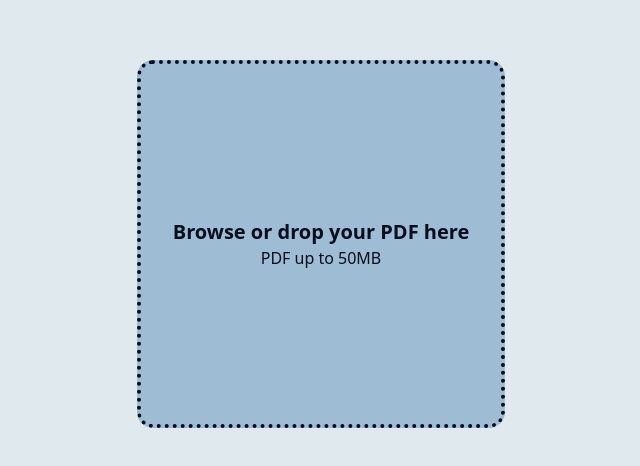
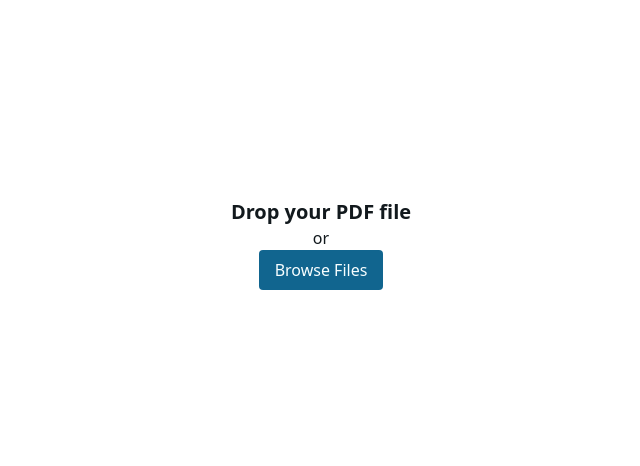
Before and after one commit to ahmedjamion/pdf-to-image, an Angular app: page / in a window 1280 px wide. Shown: the part 156-622 px from the top of the page, without its empty margins (319-959 px from the left). Built offline with nearby package versions, Linux system fonts and the light colour scheme.

Commit message:
why are we here? just to suffer?

```diff
--- a/src/app/app.html
+++ b/src/app/app.html
@@ -1,4 +1,4 @@
-<main class="max-w-4xl flex items-center justify-center">
+<main class="w-full h-screen items-center justify-center overflow-auto">
   @if (error()) {
     <div
       class="flex items-center justify-between p-5 bg-red-900/30 border border-red-700 rounded-xl"
@@ -17,8 +17,8 @@
     <app-pdf-uploader (fileSelected)="onFileSelected($event)" />
   }
 
-  @if (hasPdf() && !isCompleted()) {
-    <div class="flex flex-col items-center justify-center text-on-background">
+  @if (hasPdf() && isConverting()) {
+    <div class="flex flex-col items-center justify-center text-on-background h-full w-full">
       <div
         class="w-16 h-16 border-4 border-surface border-t-on-background rounded-full animate-spin mb-6"
       ></div>
@@ -28,35 +28,38 @@
   }
 
   @if (isCompleted()) {
-    <div class="flex flex-col gap-4">
+    <div class="flex flex-col">
       <div
-        class="flex items-center justify-between flex-wrap gap-5 p-6 bg-surface text-on-surface rounded-2xl"
+        class="sticky top-0 bg-background text-on-background p-4 flex flex-col gap-4 border-b-2 border-secondary"
       >
+        <div class="flex gap-4 justify-between items-center">
           <div class="flex items-center gap-5">
             <div>
-            <h3 class="text-lg font-semibold">{{ pdfDocument()?.name }}</h3>
-            <span class="text-base">{{ pdfDocument()?.numPages }} pages</span>
+              <h3 class="text-lg font-semibold">Filename: {{ pdfDocument()?.name }}</h3>
+              <span class="text-base">Pages: {{ pdfDocument()?.numPages }}</span>
             </div>
           </div>
-
           <div class="flex items-center gap-5">
             <label class="flex items-center gap-3">
               <span class="text-sm font-semibold whitespace-nowrap">Format</span>
               <select
                 (change)="onFormatChange($event)"
-              class="px-4 py-2.5 border-2 rounded-lg text-sm font-medium cursor-pointer focus:outline-none"
+                class="px-4 py-2.5 border-2 border-secondary rounded text-sm font-medium cursor-pointer focus:outline-none"
               >
                 <option value="png" [selected]="conversionOptions().format === 'png'">PNG</option>
-              <option value="jpeg" [selected]="conversionOptions().format === 'jpeg'">JPEG</option>
-              <option value="webp" [selected]="conversionOptions().format === 'webp'">WebP</option>
+                <option value="jpeg" [selected]="conversionOptions().format === 'jpeg'">
+                  JPEG
+                </option>
+                <option value="webp" [selected]="conversionOptions().format === 'webp'">
+                  WebP
+                </option>
               </select>
             </label>
-
             <label class="flex items-center gap-3">
               <span class="text-sm font-semibold whitespace-nowrap">Scale</span>
               <select
                 (change)="onScaleChange($event)"
-              class="px-4 py-2.5 border-2 rounded-lg text-sm font-medium cursor-pointer focus:outline-none"
+                class="px-4 py-2.5 border-2 border-secondary rounded text-sm font-medium cursor-pointer focus:outline-none"
               >
                 <option value="1" [selected]="conversionOptions().scale === 1">1x</option>
                 <option value="2" [selected]="conversionOptions().scale === 2">2x</option>
@@ -65,21 +68,15 @@
             </label>
           </div>
         </div>
-
         <app-download-controls
           [images]="convertedImages()"
           (downloadAll)="downloadAll()"
           (downloadSingle)="downloadSingle($event)"
+          (reset)="reset()"
         />
+      </div>
 
       <app-image-grid [images]="convertedImages()" (downloadSingle)="downloadSingle($event)" />
-
-      <button
-        class="self-center mt-4 px-8 py-3.5 bg-primary text-on-primary font-bold rounded-xl"
-        (click)="reset()"
-      >
-        Convert Another PDF
-      </button>
     </div>
   }
 </main>
--- a/src/app/components/download-controls/download-controls.component.html
+++ b/src/app/components/download-controls/download-controls.component.html
@@ -1,15 +1,21 @@
-<div
-  class="flex items-center justify-between flex-wrap gap-5 p-6 bg-surface text-on-surface rounded-2xl"
->
+<div class="flex items-center justify-between">
   <div class="flex items-center gap-4">
     <span class="text-base font-semibold"
       >{{ images().length }} image{{ images().length !== 1 ? 's' : '' }} ready</span
     >
   </div>
-  <button
-    class="flex items-center px-6 py-3 text-base font-bold rounded-xl bg-primary text-on-primary transition-all cursor-pointer"
-    (click)="onDownloadAll()"
-  >
-    Download All (ZIP)
-  </button>
+  <div class="flex gap-4">
+    <button
+      class="px-4 py-2 bg-primary text-on-primary rounded self-center cursor-pointer"
+      (click)="onDownloadAll()"
+    >
+      Download All (ZIP)
+    </button>
+    <button
+      class="px-4 py-2 bg-primary text-on-primary rounded self-center cursor-pointer"
+      (click)="onReset()"
+    >
+      Convert Another PDF
+    </button>
+  </div>
 </div>
--- a/src/app/components/download-controls/download-controls.component.ts
+++ b/src/app/components/download-controls/download-controls.component.ts
@@ -6,17 +6,22 @@ import { DownloadItem } from '../../models/download-item.model';
   imports: [],
   templateUrl: './download-controls.component.html',
   styleUrl: './download-controls.component.css',
-  changeDetection: ChangeDetectionStrategy.OnPush
+  changeDetection: ChangeDetectionStrategy.OnPush,
 })
 export class DownloadControlsComponent {
   images = input.required<DownloadItem[]>();
   downloadAll = output<void>();
+  reset = output<void>();
   downloadSingle = output<DownloadItem>();
 
   onDownloadAll(): void {
     this.downloadAll.emit();
   }
 
+  onReset(): void {
+    this.reset.emit();
+  }
+
   onDownloadSingle(image: DownloadItem): void {
     this.downloadSingle.emit(image);
   }
--- a/src/app/components/image-card/image-card.component.html
+++ b/src/app/components/image-card/image-card.component.html
@@ -1,9 +1,13 @@
-<div class="bg-surface text-on-surface overflow-clip rounded-xl transition-all flex flex-col">
-  <img [src]="imageUrl()" [alt]="'Page ' + image().pageNumber" class="object-cover" />
-  <button
-    class="m-2 flex items-center justify-center gap-2 px-4 py-2 text-on-primary bg-primary rounded-lg text-sm font-semibold cursor-pointer"
-    (click)="onDownload()"
-  >
-    Download Page
-  </button>
+<div class="border-2 border-secondary rounded bg-background">
+  <img
+    [src]="imageUrl()"
+    [alt]="'Page ' + image().pageNumber"
+    class="object-cover border-b-2 border-secondary"
+  />
+  <div class="flex items-center justify-between p-2">
+    <p>Page {{ image().pageNumber }}</p>
+    <button class="bg-primary text-on-primary px-4 py-2 rounded" (click)="onDownload()">
+      Download Page
+    </button>
+  </div>
 </div>
--- a/src/app/components/image-grid/image-grid.component.html
+++ b/src/app/components/image-grid/image-grid.component.html
@@ -1,8 +1,5 @@
-<div class="grid grid-cols-2 sm:grid-cols-3 md:grid-cols-4 lg:grid-cols-5 gap-4">
+<div class="grid grid-cols-2 sm:grid-cols-3 md:grid-cols-4 lg:grid-cols-5 gap-4 p-4">
   @for (image of images(); track image.id) {
-    <app-image-card
-      [image]="image"
-      (download)="onDownload($event)"
-    />
+    <app-image-card [image]="image" (download)="onDownload($event)" />
   }
 </div>
--- a/src/app/components/pdf-uploader/pdf-uploader.component.html
+++ b/src/app/components/pdf-uploader/pdf-uploader.component.html
@@ -1,5 +1,5 @@
-<button
-  class="aspect-square border-4 border-dotted rounded-2xl p-8 flex flex-col items-center justify-center bg-surface text-on-surface border-on-surface cursor-pointer"
+<div
+  class="h-full w-full flex flex-col items-center justify-center"
   [class.border-indigo-400]="isDragging()"
   [class.bg-slate-700]="isDragging()"
   [class.border-red-400]="error()"
@@ -9,16 +9,19 @@
   (fileDropped)="onFileDropped($event)"
   (dragover)="onDragOver()"
   (dragleave)="onDragLeave()"
-  (click)="fileInput.click(); $event.stopPropagation()"
 >
   <input type="file" accept="application/pdf" (change)="onFileSelected($event)" #fileInput hidden />
 
-  <div class="flex flex-col items-center justify-center pointer-events-none">
-    <p class="text-xl font-semibold">Browse or drop your PDF here</p>
-    <p class="">PDF up to 50MB</p>
-  </div>
+  <p class="text-xl font-semibold">Drop your PDF file</p>
+  <p>or</p>
+  <button
+    (click)="fileInput.click(); $event.stopPropagation()"
+    class="bg-primary text-on-primary px-4 py-2 rounded-sm cursor-pointer"
+  >
+    Browse Files
+  </button>
 
   @if (error()) {
     <p class="text-red-400 text-base mt-6 font-semibold">{{ error() }}</p>
   }
-</button>
+</div>
--- a/src/app/components/pdf-uploader/pdf-uploader.component.ts
+++ b/src/app/components/pdf-uploader/pdf-uploader.component.ts
@@ -1,13 +1,13 @@
 import { ChangeDetectionStrategy, Component, output, signal } from '@angular/core';
+import { validatePdfFile } from '../../shared/utils/file.utils';
 import { DropZoneDirective } from '../../shared/directives/drop-zone.directive';
-import { validatePdfFile } from '../../shared/utils/file.utils';
 
 @Component({
   selector: 'app-pdf-uploader',
   imports: [DropZoneDirective],
   templateUrl: './pdf-uploader.component.html',
   styleUrl: './pdf-uploader.component.css',
-  changeDetection: ChangeDetectionStrategy.OnPush
+  changeDetection: ChangeDetectionStrategy.OnPush,
 })
 export class PdfUploaderComponent {
   fileSelected = output<File>();
--- a/src/index.html
+++ b/src/index.html
@@ -7,7 +7,7 @@
     <meta name="viewport" content="width=device-width, initial-scale=1" />
     <link rel="icon" type="image/x-icon" href="favicon.ico" />
   </head>
-  <body class="w-full h-screen flex items-center justify-center bg-background font-sans">
+  <body class="bg-background text-on-background">
     <app-root></app-root>
   </body>
 </html>
--- a/src/styles.css
+++ b/src/styles.css
@@ -3,14 +3,14 @@
 @import 'tailwindcss';
 
 @theme {
-  --color-primary: #1b77a4;
-  --color-on-primary: #edf2f5;
+  --color-primary: #11658f;
+  --color-on-primary: #f8feff;
 
-  --color-secondary: white;
-  --color-on-secondary: white;
+  --color-secondary: #b8b8b8;
+  --color-on-secondary: rgb(40, 40, 40);
 
-  --color-background: #e0e9ee;
-  --color-on-background: #071a24;
+  --color-background: #ffffff;
+  --color-on-background: #12191d;
 
   --color-surface: #9ebcd3;
   --color-on-surface: #070e1f;
```
Lines whose indentation alone changed are shown as unchanged.
